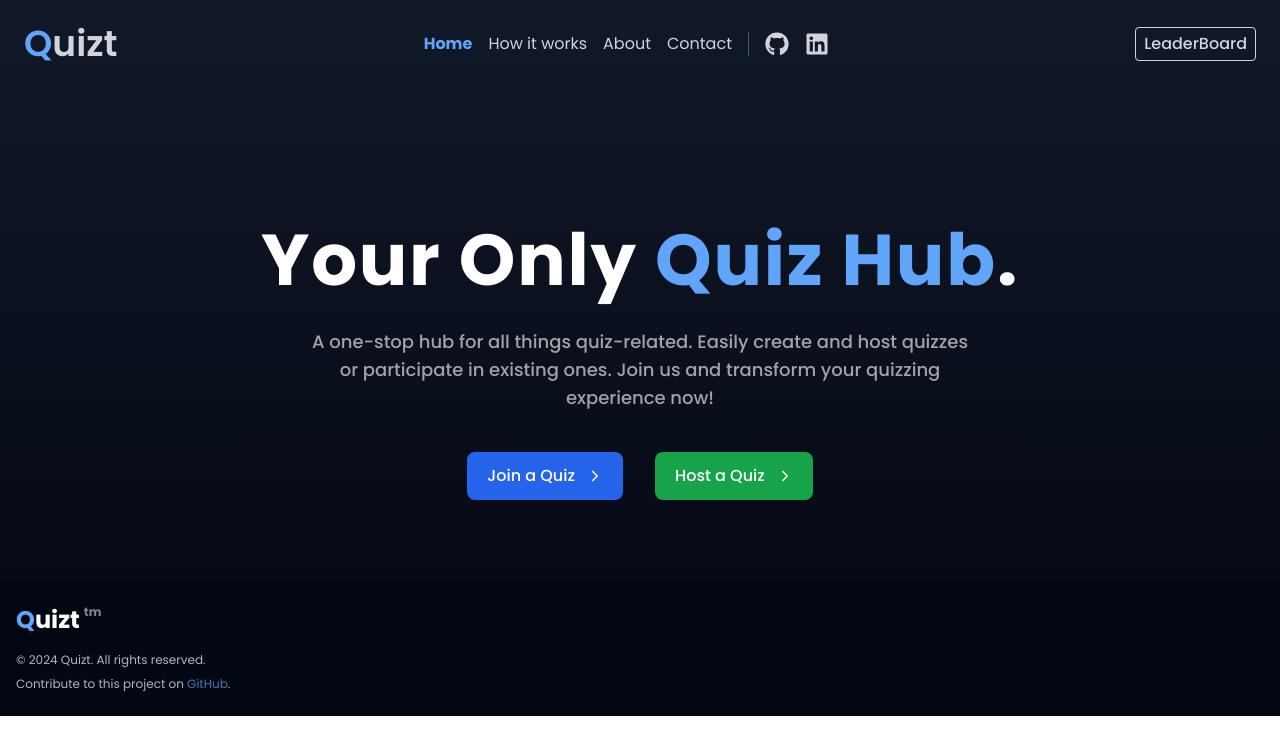
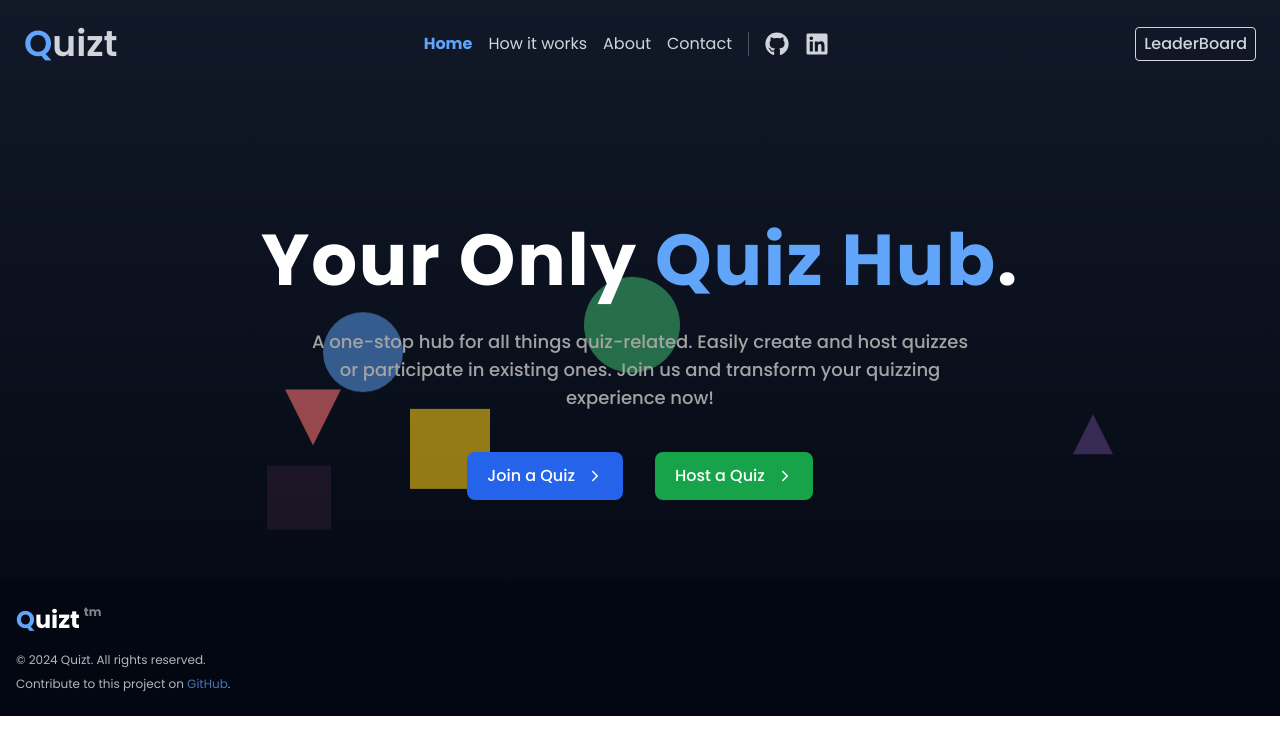
Before and after one commit to abdel-rahmanSalem/quizt, a React (Vite) app: page / in a window 1280 px wide. Shown: the top 754 px of the page. Built offline with nearby package versions, Linux system fonts and the light colour scheme.

Commit message:
Fin: HeroSection-floating shapes

```diff
--- a/package.json
+++ b/package.json
@@ -15,6 +15,7 @@
   "dependencies": {
     "@headlessui/react": "^1.7.19",
     "@supabase/supabase-js": "^2.40.0",
+    "framer-motion": "^11.3.2",
     "react": "^18.2.0",
     "react-dom": "^18.2.0",
     "react-icons": "^5.0.1",
--- a/src/ui/HeroSection.jsx
+++ b/src/ui/HeroSection.jsx
@@ -1,18 +1,66 @@
 import { Link } from "react-router-dom";
 import Button from "./ForwardButton";
+import { motion } from "framer-motion";
+
+const shapes = [
+  {
+    id: 1,
+    size: "w-20 h-20",
+    color: "bg-blue-400",
+    delay: 0.2,
+    style: "rounded-full",
+  },
+  {
+    id: 2,
+    size: "w-0 h-0",
+    color: "",
+    delay: 0.4,
+    style:
+      "border-solid border-x-[1.75rem] border-x-transparent border-t-[3.5rem] border-t-red-400",
+  },
+  {
+    id: 3,
+    size: "w-20 h-20",
+    color: "bg-yellow-400",
+    delay: 0.6,
+    style: "",
+  },
+  {
+    id: 4,
+    size: "w-24 h-24",
+    color: "bg-green-400",
+    delay: 0.8,
+    style: "rounded-full",
+  },
+  {
+    id: 5,
+    size: "",
+    color: "",
+    delay: 1.0,
+    style:
+      "w-0 h-0 border-solid border-x-[1.25rem] border-x-transparent border-b-[2.5rem] border-b-purple-400",
+  },
+  {
+    id: 6,
+    size: "w-16 h-16",
+    color: "bg-pink-400",
+    delay: 1.2,
+    style: "",
+  },
+];
 
 function HeroSection() {
   return (
-    <div className="flex flex-col items-center justify-center my-20">
-      <h1 className="font-bold text-4xl sm:text-5xl lg:text-7xl text-center tracking-wide">
+    <div className="flex flex-col items-center justify-center relative my-20">
+      <h1 className="relative z-10 font-bold text-4xl sm:text-5xl lg:text-7xl text-center tracking-wide">
         Your Only <span className="text-blue-400">Quiz Hub</span>.
       </h1>
-      <p className="mt-8 mx-2 text-base lg:text-lg text-center text-neutral-400 max-w-2xl font-medium">
+      <p className="relative z-10 mt-8 mx-2 text-base lg:text-lg text-center text-neutral-400 max-w-2xl font-medium">
         A one-stop hub for all things quiz-related. Easily create and host
         quizzes or participate in existing ones. Join us and transform your
         quizzing experience now!
       </p>
-      <div className="flex justify-center items-center gap-8 mt-10">
+      <div className="relative z-10 flex justify-center items-center gap-8 mt-10">
         <Link to="/quiz-id">
           <Button type="primary">Join a Quiz</Button>
         </Link>
@@ -20,6 +68,25 @@ function HeroSection() {
           <Button type="secondary">Host a Quiz</Button>
         </Link>
       </div>
+      {shapes.map((shape) => (
+        <motion.div
+          key={shape.id}
+          className={`${shape.size} ${shape.color} ${shape.style} absolute`}
+          initial={{ opacity: 0, y: 50 }}
+          animate={{ opacity: 0.6, y: 0 }}
+          transition={{
+            duration: 1,
+            delay: shape.delay,
+            repeat: Infinity,
+            repeatType: "mirror",
+            ease: "easeInOut",
+          }}
+          style={{
+            top: `${Math.random() * 80 + 10}%`,
+            left: `${Math.random() * 80 + 10}%`,
+          }}
+        />
+      ))}
     </div>
   );
 }
```
Also changed, not shown: 1 other file (tests, documents, lock files or other folders).
